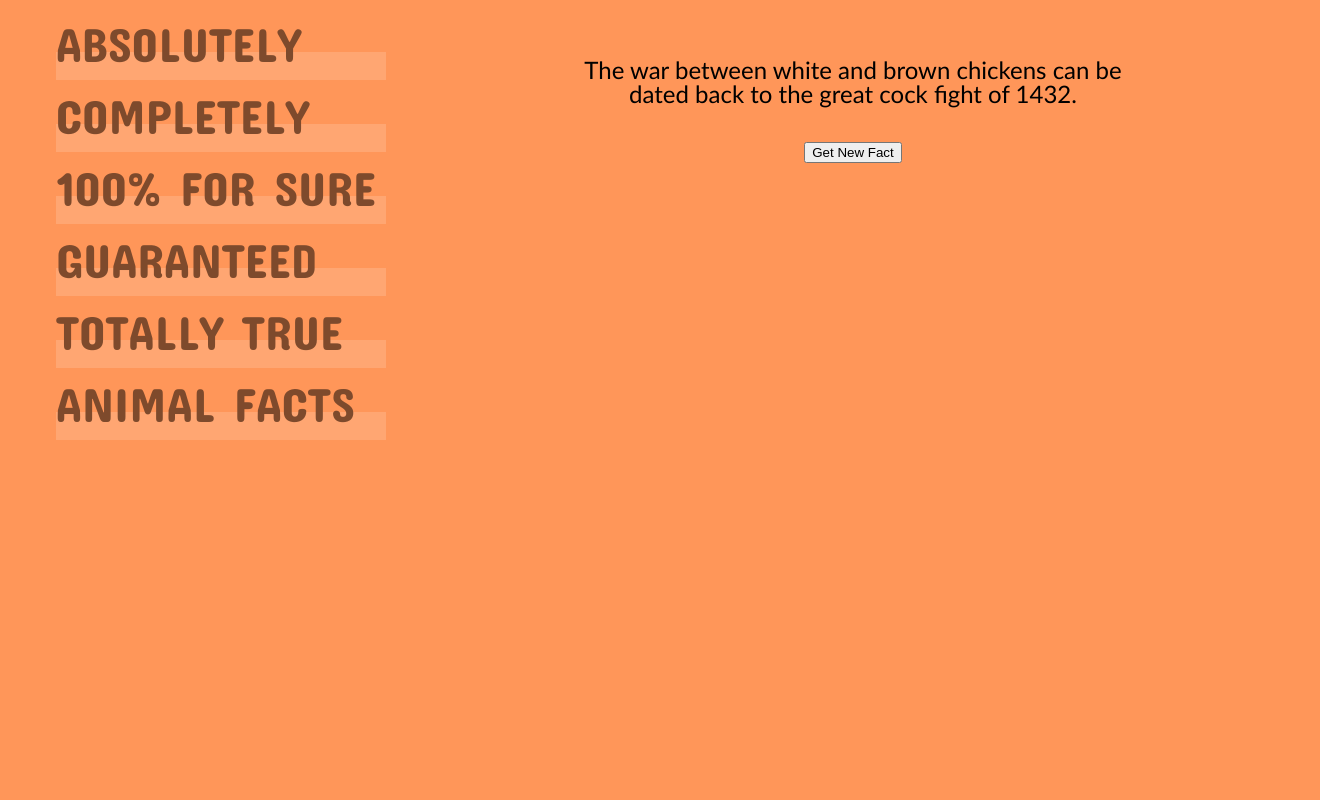
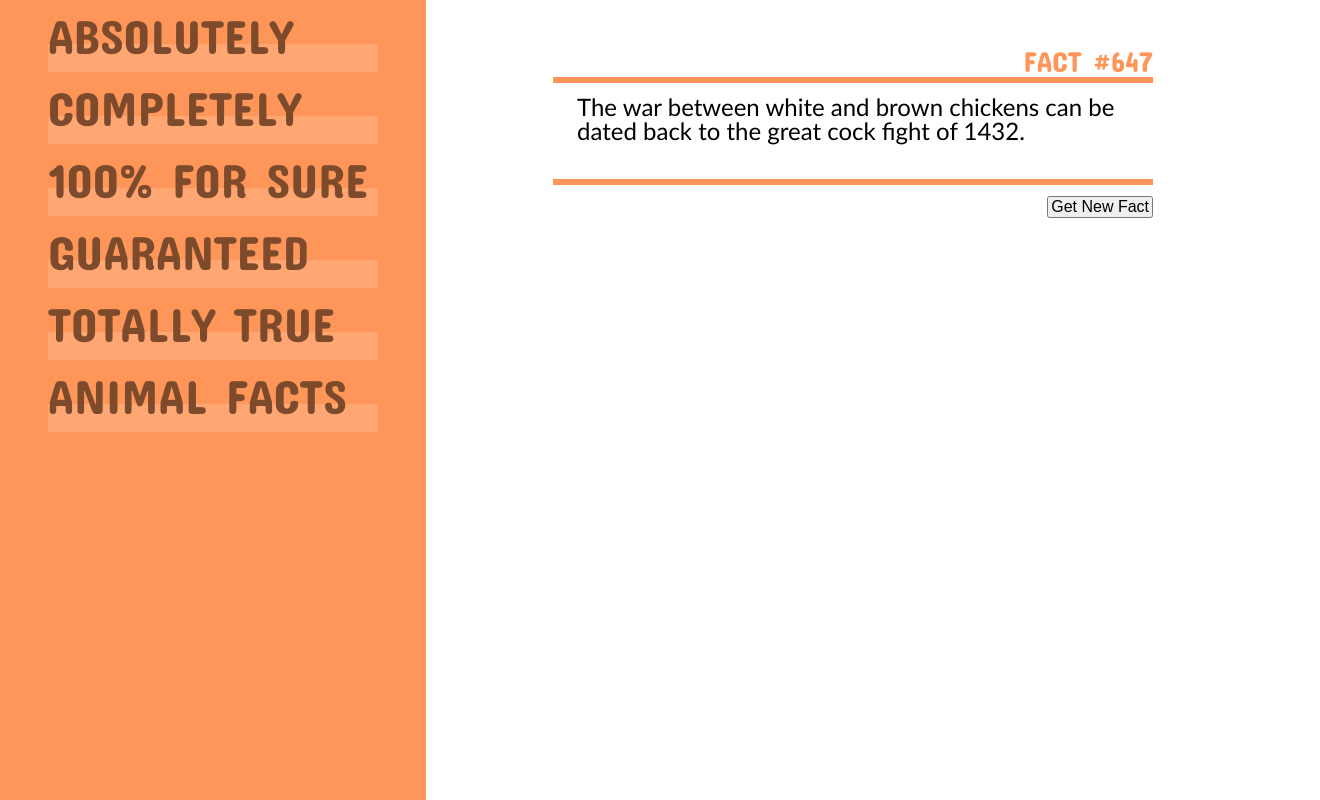
Before and after one commit to callmekass/totally-true-animal-facts, a React (Vite) app: page / in a window 1280 px wide. Shown: the whole page, 1320 px wide, since content can reach past the window. Built offline with nearby package versions, Linux system fonts and the light colour scheme.

Commit message:
style fact

```diff
--- a/src/App.css
+++ b/src/App.css
@@ -1,6 +1,5 @@
 .App {
-  width: 100%;
-  margin: 0px 2rem;
   display: flex;
   flex-direction: row;
+  min-height: 100vh;
 }
--- a/src/components/Fact.css
+++ b/src/components/Fact.css
@@ -1,14 +1,38 @@
+@import url('https://fonts.googleapis.com/css2?family=Concert+One&display=swap');
+
 .Fact {
-  margin: auto;
-  margin-top: 50px;
-  text-align: center;
+  text-align: end;
   vertical-align: top;
+  background-color: white;
+  margin: 0 auto;
+  margin-top: 40px;
+  padding: 0 1rem;
+  max-width: 600px;
 }
 
 .Fact p {
+  padding: 0;
+  margin: 0;
+  text-align: start;
   min-height: 3rem;
   line-height: 1rem;
-  max-width: 600px;
-  padding: 0;
-  margin: 0;
+  padding: 0.5rem 1rem;
 }
+
+.animalFact {
+  border-bottom: 6px solid #ff9659;
+}
+
+.Fact button {
+  font-size: 16px;
+  padding: 0px 2px;
+  transition: all 0.25s ease;
+}
+
+.factNumber {
+  text-transform: uppercase;
+  font-size: 1.2rem;
+  font-family: 'Concert One', cursive;
+  color: #ff9659;
+  box-shadow: inset 0px -6px 0px 0px #ff9659;
+}
--- a/src/components/Fact.tsx
+++ b/src/components/Fact.tsx
@@ -2,13 +2,17 @@ import './Fact.css';
 import { useState, useEffect } from 'react';
 
 function Fact() {
-  const [fact, setFact] = useState(
+  const [fact, setFact] = useState<string>(
     'The war between white and brown chickens can be dated back to the great cock fight of 1432.'
   );
+  const [factNum, setFactNum] = useState<number>(647);
 
   return (
     <div className="Fact">
-      <p>{fact}</p>
+      <div className="factNumber">Fact #{factNum}</div>
+      <div className="animalFact">
+        <p>{fact}</p>
+      </div>
       <button type="button">Get New Fact</button>
     </div>
   );
--- a/src/components/Heading.css
+++ b/src/components/Heading.css
@@ -2,13 +2,15 @@
 
 .Heading {
   font-family: 'Concert One', cursive;
-  opacity: 50%;
   text-transform: uppercase;
   font-size: 48px;
-  width: 330px;
+  padding: 0 2rem;
+  background-color: #ff9659;
 }
 
 .Heading > span {
+  width: 330px;
+  opacity: 50%;
   margin: 0;
   padding: 0;
   display: block;
--- a/src/index.css
+++ b/src/index.css
@@ -6,10 +6,17 @@
 
   color-scheme: light dark;
   color: #000000;
-  background-color: #ff9659;
+  background-color: white;
   font-synthesis: none;
   text-rendering: optimizeLegibility;
   -webkit-font-smoothing: antialiased;
   -moz-osx-font-smoothing: grayscale;
   -webkit-text-size-adjust: 100%;
 }
+
+body,
+html {
+  box-sizing: border-box;
+  margin: 0;
+  padding: 0;
+}
```
